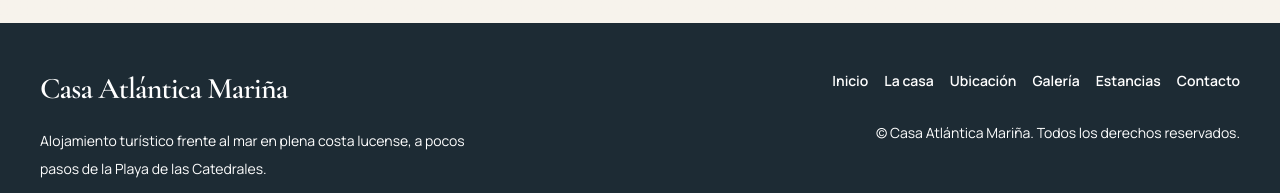
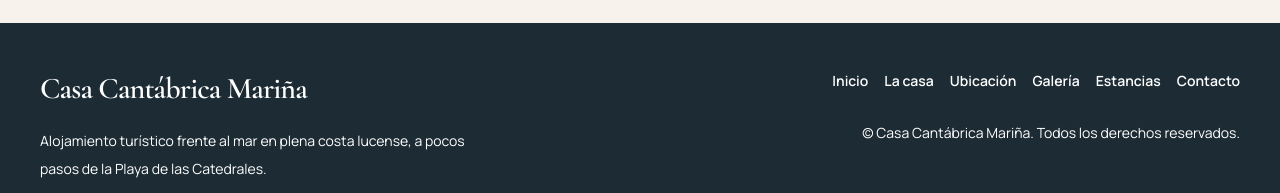
Before and after one commit to mjonateca/CASAATLANTICA, a React (Vite) app: page / in a window 1280 px wide. Shown: the part 8873-9066 px from the top of the page. Built offline with nearby package versions, Linux system fonts and the light colour scheme.

Commit message:
Update Footer.jsx

```diff
--- a/src/components/Footer.jsx
+++ b/src/components/Footer.jsx
@@ -6,7 +6,7 @@ export default function Footer() {
       <div className="section-shell grid gap-10 lg:grid-cols-[1fr_1fr]">
         <div>
           <a href="#inicio" className="font-serif text-3xl font-semibold tracking-[-0.03em]">
-            Casa Atlántica Mariña
+            Casa Cantábrica Mariña
           </a>
           <p className="mt-5 max-w-md text-sm leading-7 text-white/64">
             Alojamiento turístico frente al mar en plena costa lucense, a pocos pasos de la Playa de las Catedrales.
@@ -21,7 +21,7 @@ export default function Footer() {
               </a>
             ))}
           </div>
-          <p className="text-sm text-white/44">© Casa Atlántica Mariña. Todos los derechos reservados.</p>
+          <p className="text-sm text-white/44">© Casa Cantábrica Mariña. Todos los derechos reservados.</p>
         </div>
       </div>
     </footer>
```
